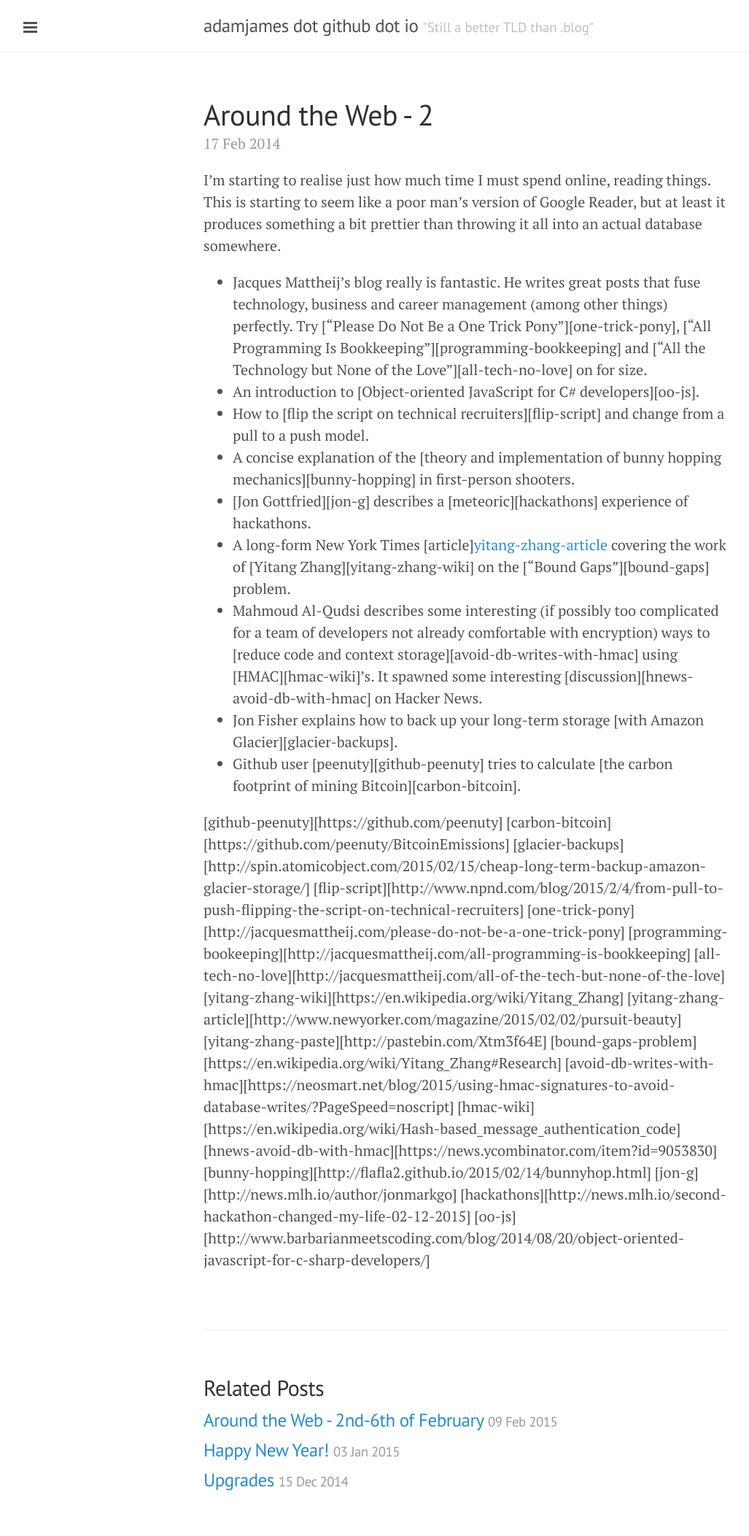
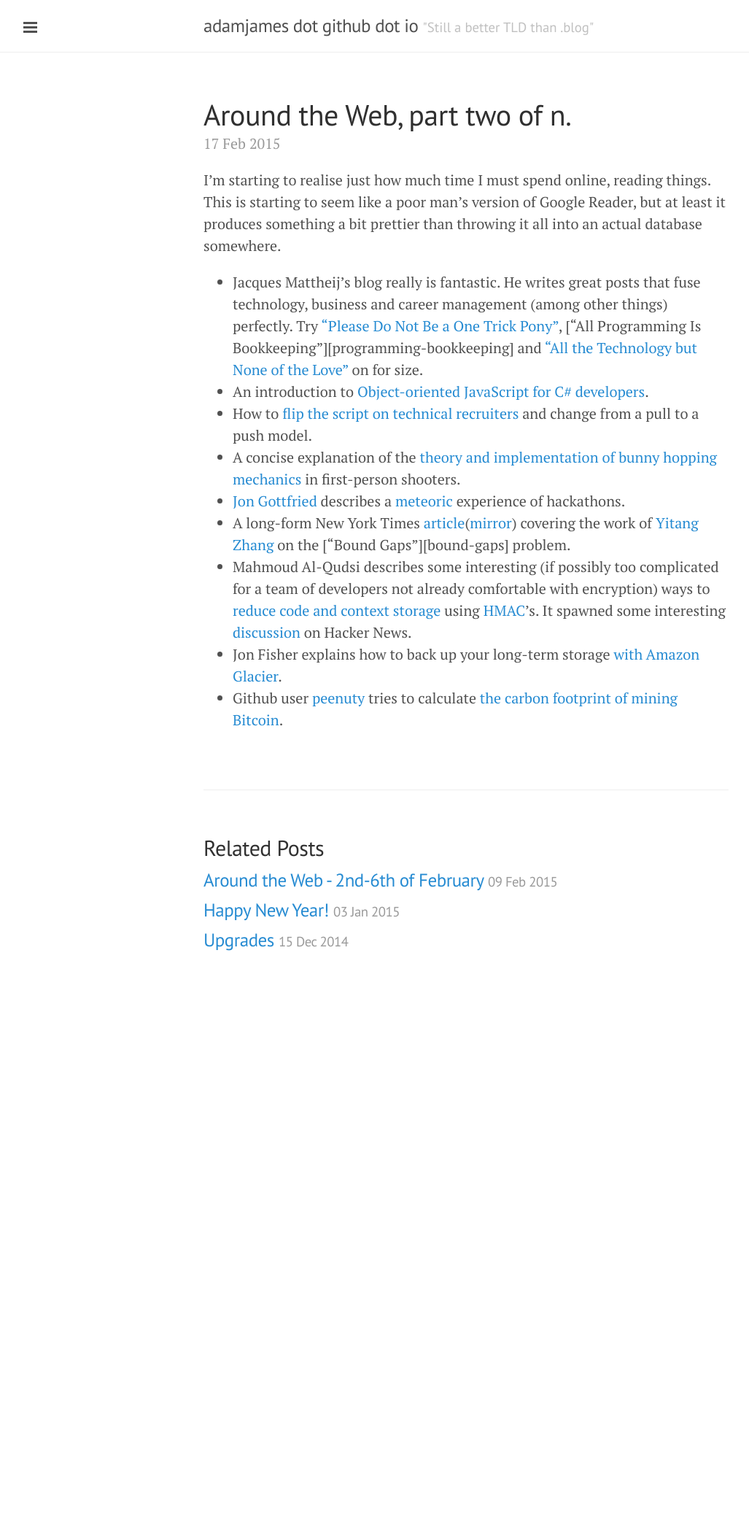
Before and after one commit to adamjames/adamjames.github.io, a Jekyll site: the page built from _posts/2015-02-17-around-the-web-2.md, in a window 1280 px wide. Shown: the whole page at 73% size, without its empty margins (1-1028 px from the left). Built offline with Jekyll 4.4.1, drawn with Linux system fonts in a browser that asks for light colours; Markdown is read by kramdown in place of the engine named in the settings; after the commit the page ends 1365 px from its top, so only the background shows below that.

Commit message:
Blogging at 1am is a bad idea.

```diff
--- a/_config.yml
+++ b/_config.yml
@@ -13,7 +13,7 @@ title:               adamjames dot github dot io
 tagline:             '"Still a better TLD than .blog"'
 description:         'Words and other things written by <a href="https://twitter.com/mrwizrd">@mrwizrd</a>. Built with <a href="http://jekyllrb.com/">Jekyll</a> using <a href="https://twitter.com/mdo">@mdo</a>''s excellent <a href="http://lanyon.getpoole.com/">Lanyon</a> theme.'
 url:                 http://adamjames.github.io/
-baseurl:             http://adamjames.github.io/
+baseurl:             /
 paginate:            3
 
 # About/contact
--- a/_includes/sidebar.html
+++ b/_includes/sidebar.html
@@ -25,14 +25,12 @@
       {% endif %}
     {% endfor %}
 
-    <a class="sidebar-nav-item" href="{{ site.github.repo }}">Source Code</a>
-    <!-- <a class="sidebar-nav-item" href="{{ site.github.repo }}/archive/v{{ site.version }}.zip">Download</a>
-    <span class="sidebar-nav-item">Currently v{{ site.version }}</span> -->
   </nav>
 
   <div class="sidebar-item">
     <p>
-      &copy; Adam James {{ site.time | date: '%Y' }}. Post content released under <a href="http://creativecommons.org/licenses/by-sa/4.0/">CC BY-SA 4.0</a>.
+      &copy; Adam James 2015. Post content released under <a href="http://creativecommons.org/licenses/by-sa/4.0/">CC BY-SA 4.0</a>.
+    </p>
     </p>
   </div>
 </div>
--- a/_posts/2014-02-17-around-the-web-2.md
+++ b/_posts/2015-02-17-around-the-web-2.md
@@ -1,5 +1,5 @@
 ---
-title: Around the Web - 2
+title: Around the Web, part two of n.
 description: Interesting links and content.
 layout: post
 tags:
@@ -18,21 +18,21 @@ I'm starting to realise just how much time I must spend online, reading things.
 * Jon Fisher explains how to back up your long-term storage [with Amazon Glacier][glacier-backups].
 * Github user [peenuty][github-peenuty] tries to calculate [the carbon footprint of mining Bitcoin][carbon-bitcoin].
 
-[github-peenuty][https://github.com/peenuty]
-[carbon-bitcoin][https://github.com/peenuty/BitcoinEmissions]
-[glacier-backups][http://spin.atomicobject.com/2015/02/15/cheap-long-term-backup-amazon-glacier-storage/]
-[flip-script][http://www.npnd.com/blog/2015/2/4/from-pull-to-push-flipping-the-script-on-technical-recruiters]
-[one-trick-pony][http://jacquesmattheij.com/please-do-not-be-a-one-trick-pony]
-[programming-bookeeping][http://jacquesmattheij.com/all-programming-is-bookkeeping]
-[all-tech-no-love][http://jacquesmattheij.com/all-of-the-tech-but-none-of-the-love]
-[yitang-zhang-wiki][https://en.wikipedia.org/wiki/Yitang_Zhang]
-[yitang-zhang-article][http://www.newyorker.com/magazine/2015/02/02/pursuit-beauty]
-[yitang-zhang-paste][http://pastebin.com/Xtm3f64E]
-[bound-gaps-problem][https://en.wikipedia.org/wiki/Yitang_Zhang#Research]
-[avoid-db-writes-with-hmac][https://neosmart.net/blog/2015/using-hmac-signatures-to-avoid-database-writes/?PageSpeed=noscript]
-[hmac-wiki][https://en.wikipedia.org/wiki/Hash-based_message_authentication_code]
-[hnews-avoid-db-with-hmac][https://news.ycombinator.com/item?id=9053830]
-[bunny-hopping][http://flafla2.github.io/2015/02/14/bunnyhop.html]
-[jon-g][http://news.mlh.io/author/jonmarkgo]
-[hackathons][http://news.mlh.io/second-hackathon-changed-my-life-02-12-2015]
-[oo-js][http://www.barbarianmeetscoding.com/blog/2014/08/20/object-oriented-javascript-for-c-sharp-developers/]
+[github-peenuty]: https://github.com/peenuty
+[carbon-bitcoin]: https://github.com/peenuty/BitcoinEmissions]
+[glacier-backups]: http://spin.atomicobject.com/2015/02/15/cheap-long-term-backup-amazon-glacier-storage/]
+[flip-script]: http://www.npnd.com/blog/2015/2/4/from-pull-to-push-flipping-the-script-on-technical-recruiters]
+[one-trick-pony]: http://jacquesmattheij.com/please-do-not-be-a-one-trick-pony]
+[programming-bookeeping]: http://jacquesmattheij.com/all-programming-is-bookkeeping]
+[all-tech-no-love]: http://jacquesmattheij.com/all-of-the-tech-but-none-of-the-love]
+[yitang-zhang-wiki]: https://en.wikipedia.org/wiki/Yitang_Zhang]
+[yitang-zhang-article]: http://www.newyorker.com/magazine/2015/02/02/pursuit-beauty]
+[yitang-zhang-paste]: http://pastebin.com/Xtm3f64E]
+[bound-gaps-problem]: https://en.wikipedia.org/wiki/Yitang_Zhang#Research]
+[avoid-db-writes-with-hmac]: https://neosmart.net/blog/2015/using-hmac-signatures-to-avoid-database-writes/?PageSpeed=noscript]
+[hmac-wiki]: https://en.wikipedia.org/wiki/Hash-based_message_authentication_code]
+[hnews-avoid-db-with-hmac]: https://news.ycombinator.com/item?id=9053830]
+[bunny-hopping]: http://flafla2.github.io/2015/02/14/bunnyhop.html]
+[jon-g]: http://news.mlh.io/author/jonmarkgo]
+[hackathons]: http://news.mlh.io/second-hackathon-changed-my-life-02-12-2015]
+[oo-js]: http://www.barbarianmeetscoding.com/blog/2014/08/20/object-oriented-javascript-for-c-sharp-developers/]
--- a/public/css/poole.css
+++ b/public/css/poole.css
@@ -333,10 +333,6 @@ tbody tr:nth-child(odd) th {
   margin-bottom: 4em;
 }
 
-.post-condensed {
-  margin-bottom: 1em;
-}
-
 /* Blog post or page title */
 .page-title,
 .post-title,
```
